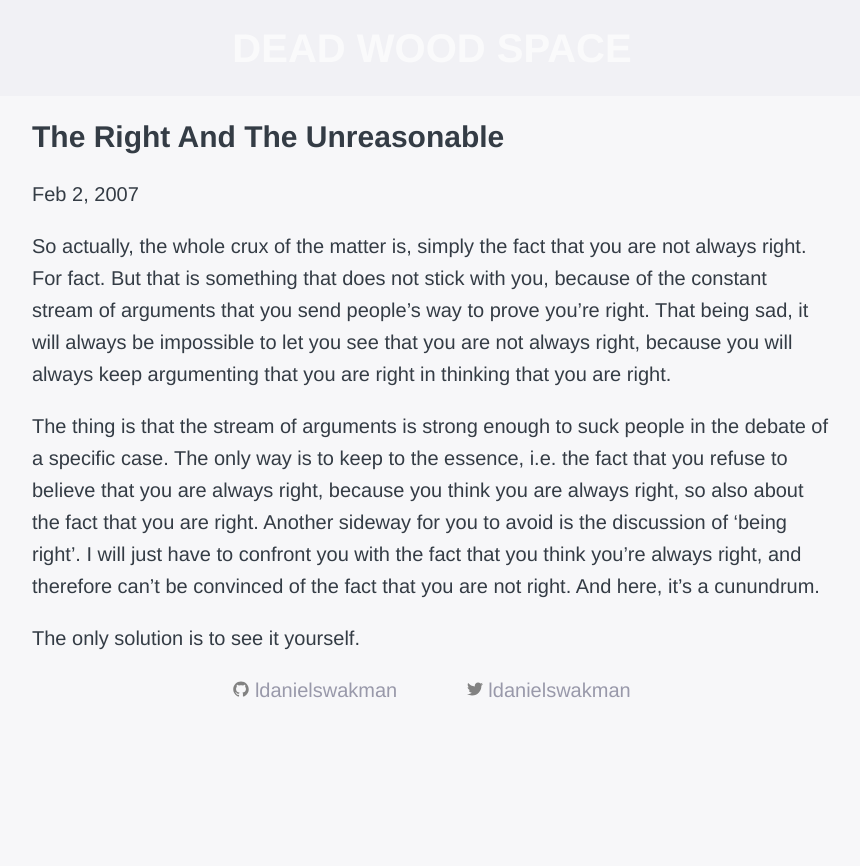
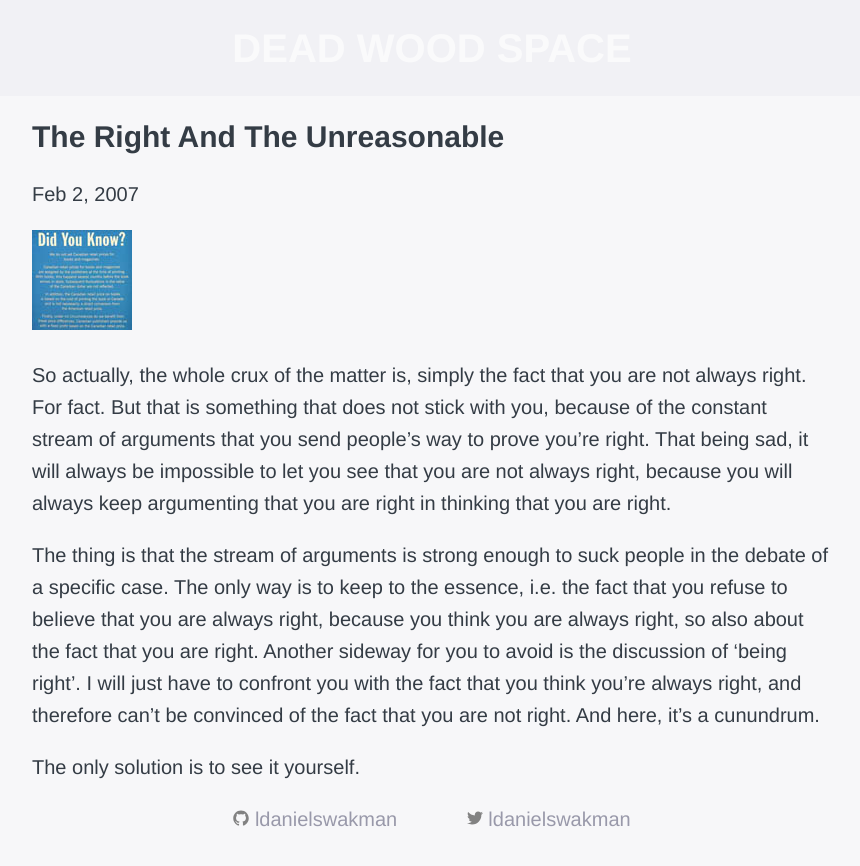
Before and after one commit to ldanielswakman/deadwoodspace, a Jekyll site: the page built from _posts/2007-02-02-the-right-and-the-unreasonable.markdown, in a window 1280 px wide. Shown: the top 866 px of the page, without its empty margins (208-1068 px from the left). Built offline with Jekyll 4.4.1, drawn with Linux system fonts in a browser that asks for light colours; some web fonts are replaced.

Commit message:
Updated The Right And The Unreasonable

```diff
--- a/_posts/2007-02-02-the-right-and-the-unreasonable.markdown
+++ b/_posts/2007-02-02-the-right-and-the-unreasonable.markdown
@@ -6,6 +6,8 @@ categories:
 layout: post
 ---
 
+![Hybrid Apprenticeship](/uploads/news_therightandtheunreasonable.jpg)
+
 So actually, the whole crux of the matter is, simply the fact that you are not always right. For fact. But that is something that does not stick with you, because of the constant stream of arguments that you send people's way to prove you're right. That being sad, it will always be impossible to let you see that you are not always right, because you will always keep argumenting that you are right in thinking that you are right.
 
 The thing is that the stream of arguments is strong enough to suck people in the debate of a specific case. The only way is to keep to the essence, i.e. the fact that you refuse to believe that you are always right, because you think you are always right, so also about the fact that you are right.
```
